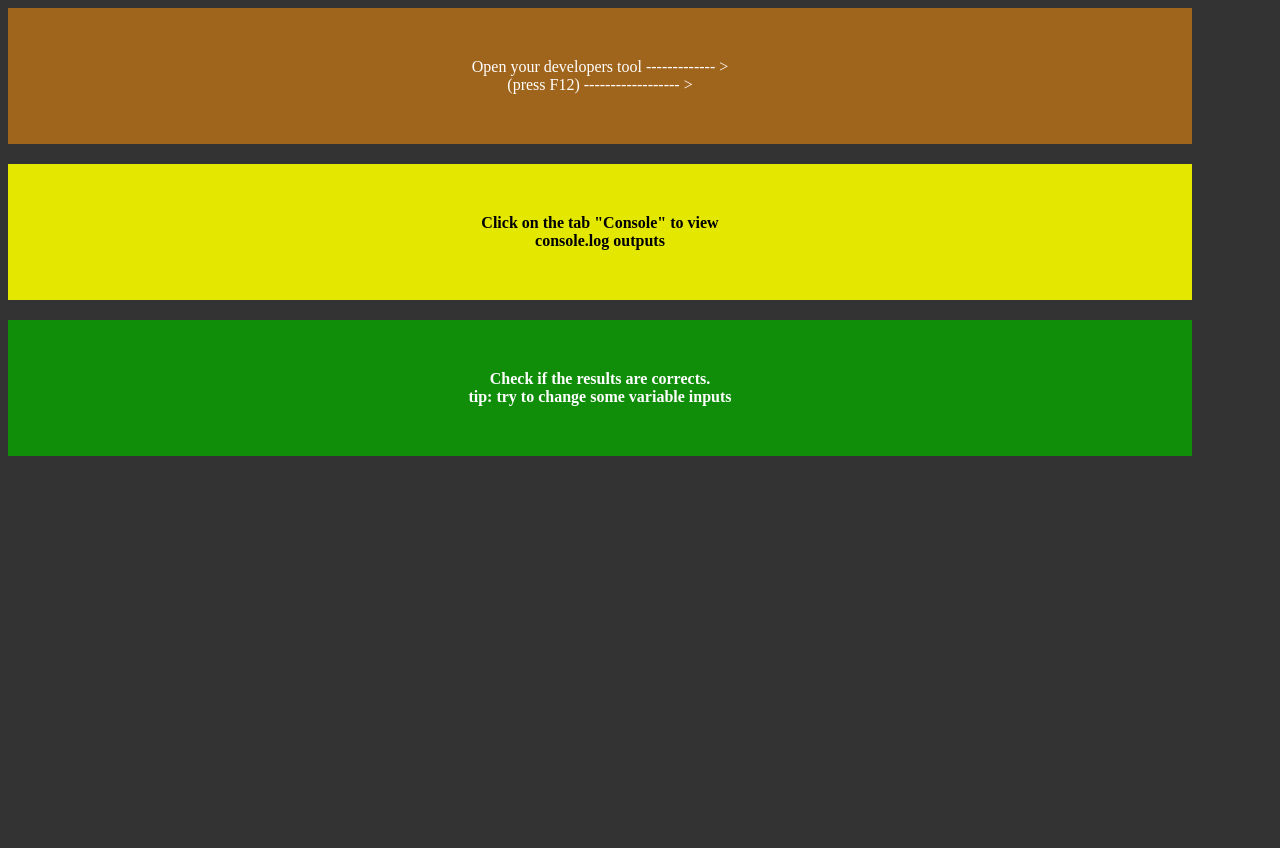
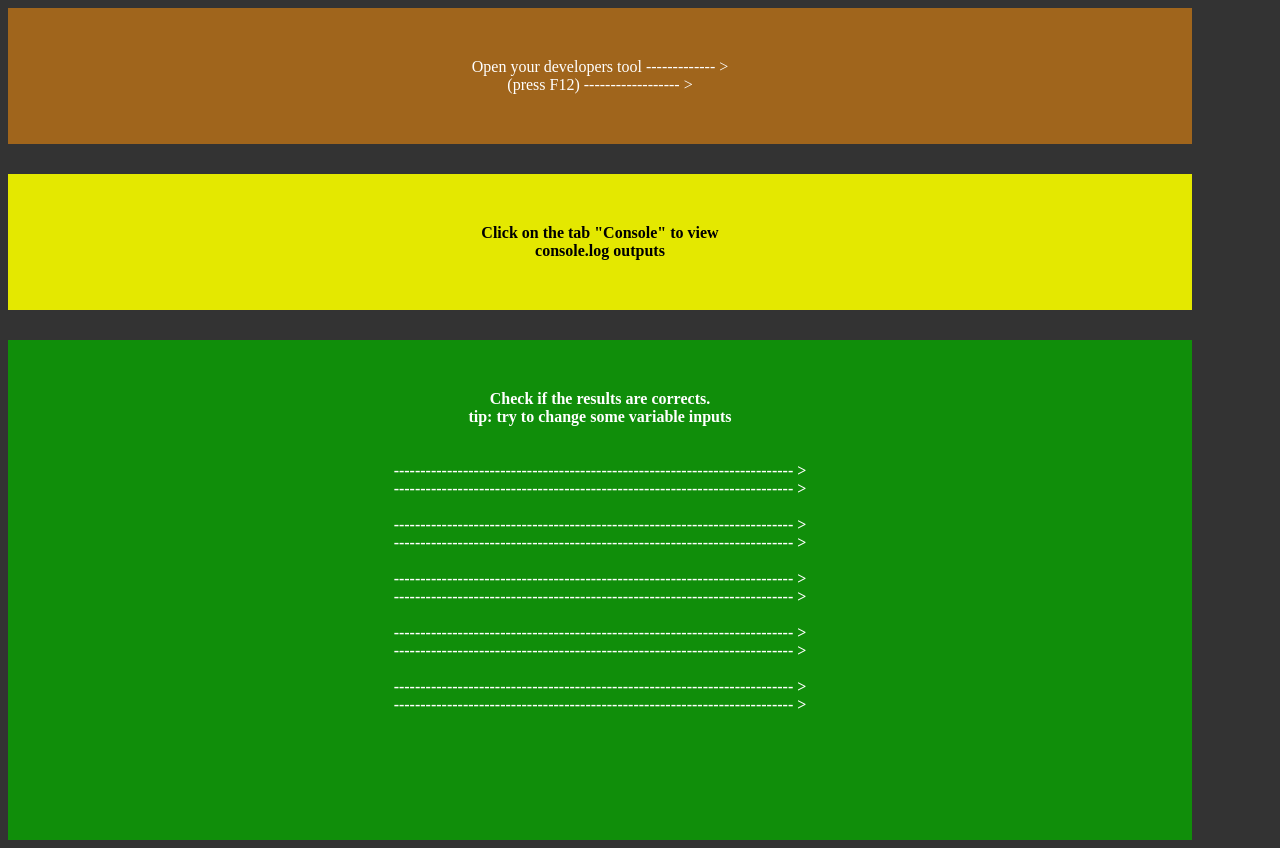
Before and after one commit to LLuisPP/S2.1-Basic_JS_exercises-N.III, a plain HTML site: page index.html in a window 1280 px wide. Before the commit the page ends 800 px from the top, so only its background shows below. Drawn offline with Linux system fonts and the light colour scheme.

Commit message:
> | edit html info

```diff
--- a/index.html
+++ b/index.html
@@ -10,6 +10,18 @@
 <body>
     <div class="container"> Open your developers tool ------------- > <br> (press F12) ------------------ ></div>
     <div class="container2"> Click on the tab "Console" to view <br> console.log outputs</div>
-    <div class="container3"> Check if the results are corrects. <br> tip: try to change some variable inputs</div>
+    <div class="container3">
+        Check if the results are corrects. <br> tip: try to change some variable inputs <br><br>
+        <br>--------------------------------------------------------------------------- >
+        <br>--------------------------------------------------------------------------- ><br>
+        <br>--------------------------------------------------------------------------- >
+        <br>--------------------------------------------------------------------------- ><br>
+        <br>--------------------------------------------------------------------------- >
+        <br>--------------------------------------------------------------------------- ><br>
+        <br>--------------------------------------------------------------------------- >
+        <br>--------------------------------------------------------------------------- ><br>
+        <br>--------------------------------------------------------------------------- >
+        <br>--------------------------------------------------------------------------- >
+    </div>
 </body>
 </html>
--- a/styles.css
+++ b/styles.css
@@ -13,7 +13,7 @@ html {
     align-items: center;
     padding: 50px;
     text-align: center;
-    margin-bottom: 20px;
+    margin-bottom: 30px;
 }
 
 .container2 {
@@ -26,7 +26,7 @@ html {
     padding: 50px;
     text-align: center;
     font-weight: bolder;
-    margin-bottom: 20px;
+    margin-bottom: 30px;
 }
 
 .container3 {
@@ -37,6 +37,7 @@ html {
     justify-content: center;
     align-items: center;
     padding: 50px;
+    height: 400px;
     text-align: center;
     font-weight: bolder;
 }
```
